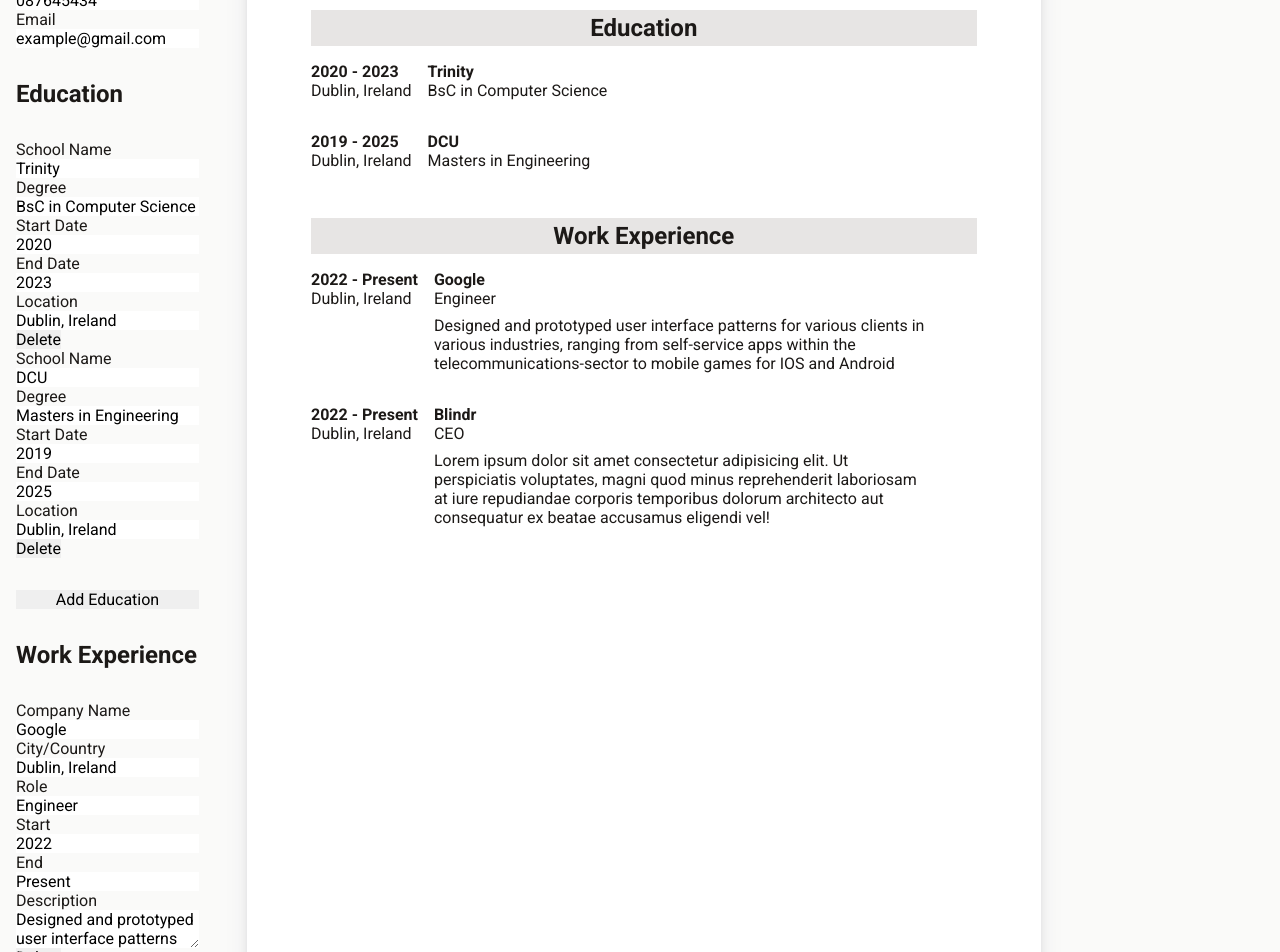
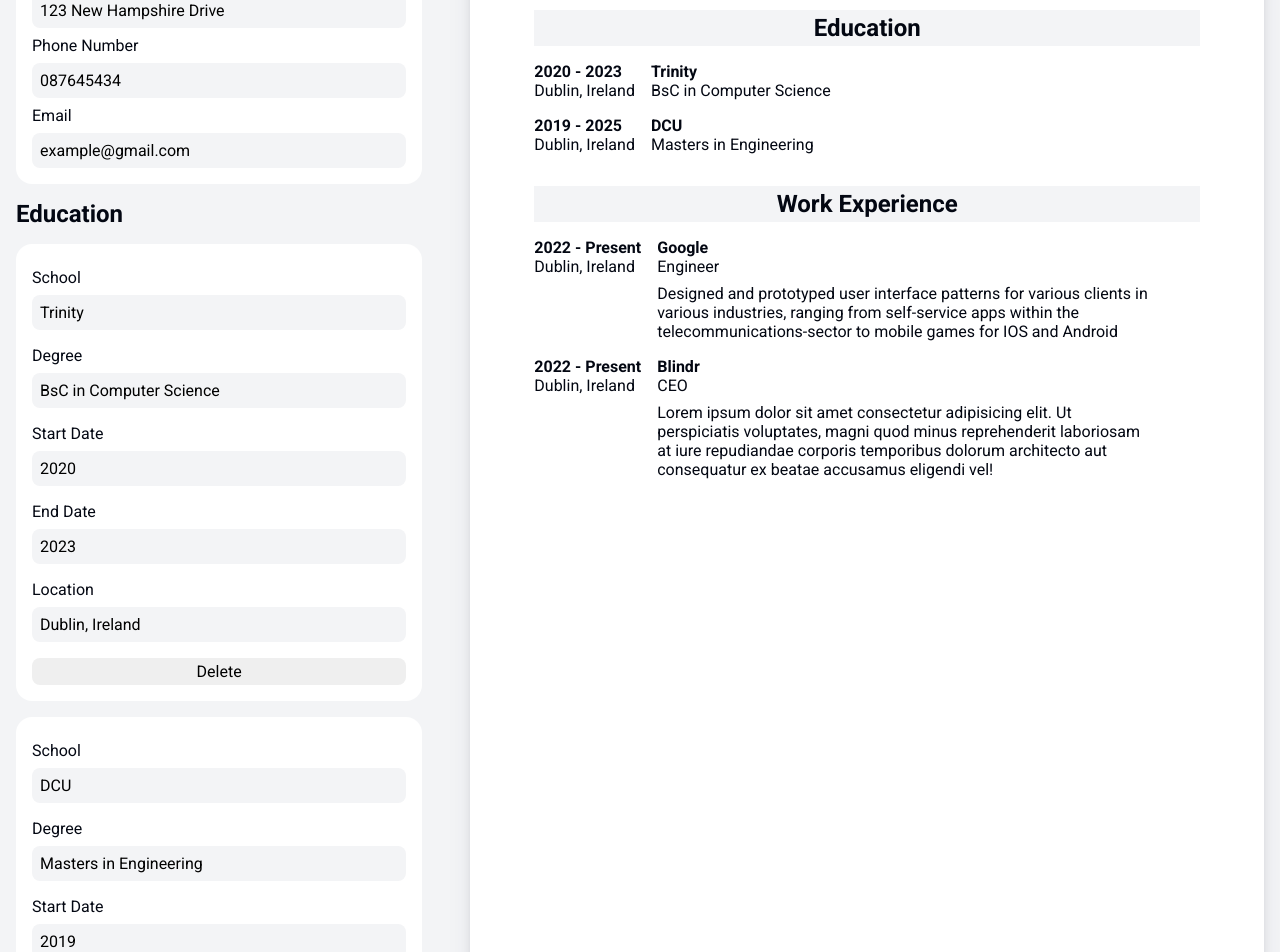
Before and after one commit to Tom-Pierce/cv-builder, a React (Vite) app: page / in a window 1280 px wide. Shown: the part 180-1132 px from the top of the page. Built offline with nearby package versions, Linux system fonts and the light colour scheme.

Commit message:
styling for cv inputs

```diff
--- a/src/components/CvGenerator.jsx
+++ b/src/components/CvGenerator.jsx
@@ -132,17 +132,16 @@ export default function CvGenerator() {
           personalInfo={personalInfo}
           editPersonalInfo={editPersonalInfo}
         />
-        <h2 className="education-inputs-header">Education</h2>
 
         <EducationInputs
           educationList={educationList}
           editEducation={editEducation}
           removeEducation={removeEducation}
+          addEducation={addEducation}
         />
         <button className="add-education-btn" onClick={addEducation}>
           Add Education
         </button>
-        <h2 className="work-inputs-header">Work Experience</h2>
 
         <WorkInputs
           workList={workList}
--- a/src/components/EducationInputs.jsx
+++ b/src/components/EducationInputs.jsx
@@ -5,19 +5,20 @@ export default function EducationInputs({
 }) {
   return (
     <>
-      <ul className="education-details-section">
+      <h2 className="education-inputs-header">Education</h2>
+      <ul className="education-inputs-section">
         {educationList.map((educationObj) => {
           return (
             <li key={educationObj.id}>
               <form action="" method="POST" className="education-details-form">
-                <label htmlFor={"school-name-input-" + educationObj.id}>
-                  School Name
+                <label htmlFor={"education-name-input-" + educationObj.id}>
+                  School
                 </label>
                 <input
                   type="text"
-                  className="school-name-input"
-                  id={"school-name-input-" + educationObj.id}
-                  placeholder="School Name"
+                  className="education-name-input"
+                  id={"education-name-input-" + educationObj.id}
+                  placeholder="education Name"
                   value={educationObj.name}
                   onChange={(event) => {
                     editEducation(educationObj.id, event, "name");
@@ -62,20 +63,19 @@ export default function EducationInputs({
                     editEducation(educationObj.id, event, "end");
                   }}
                 />
-                <label htmlFor={"school-location-input-" + educationObj.id}>
+                <label htmlFor={"education-location-input-" + educationObj.id}>
                   Location
                 </label>
                 <input
                   type="text"
-                  className="school-location-input"
-                  id={"school-location-input-" + educationObj.id}
+                  className="education-location-input"
+                  id={"education-location-input-" + educationObj.id}
                   placeholder="Location"
                   value={educationObj.location}
                   onChange={(event) => {
                     editEducation(educationObj.id, event, "location");
                   }}
                 />
-              </form>
                 <button
                   type="button"
                   className="remove-education-btn"
@@ -85,6 +85,7 @@ export default function EducationInputs({
                 >
                   Delete
                 </button>
+              </form>
             </li>
           );
         })}
--- a/src/components/PersonalInfoInputs.jsx
+++ b/src/components/PersonalInfoInputs.jsx
@@ -1,7 +1,8 @@
 export default function PersonalInfoInputs({ personalInfo, editPersonalInfo }) {
   return (
-    <section className="cv-inputs-section">
+    <>
       <h2 className="personal-details-header">Personal Details</h2>
+      <section className="personal-inputs-section">
         <form action="" method="POST" className="personal-details-form">
           <label htmlFor="name-input">Full Name</label>
           <input
@@ -49,5 +50,6 @@ export default function PersonalInfoInputs({ personalInfo, editPersonalInfo }) {
           />
         </form>
       </section>
+    </>
   );
 }
--- a/src/components/WorkInputs.jsx
+++ b/src/components/WorkInputs.jsx
@@ -1,6 +1,8 @@
 export default function WorkInputs({ workList, editWork, removeWork }) {
   return (
-    <ul className="work-details-section">
+    <>
+      <h2 className="work-inputs-header">Work Experience</h2>
+      <ul className="work-inputs-section">
         {workList.map((workObj) => {
           return (
             <li key={workObj.id}>
@@ -78,7 +80,6 @@ export default function WorkInputs({ workList, editWork, removeWork }) {
                     editWork(workObj.id, event, "description");
                   }}
                 />
-            </form>
                 <button
                   type="button"
                   className="remove-education-btn"
@@ -88,9 +89,11 @@ export default function WorkInputs({ workList, editWork, removeWork }) {
                 >
                   Delete
                 </button>
+              </form>
             </li>
           );
         })}
       </ul>
+    </>
   );
 }
--- a/src/styles/Education.css
+++ b/src/styles/Education.css
@@ -1,7 +1,4 @@
-.education-details-form {
-  display: flex;
-  flex-direction: column;
-}
+/* Styling for output */
 
 .education-details {
   display: flex;
@@ -20,7 +17,6 @@
 }
 
 .education-info {
-  margin-bottom: 1rem;
   display: flex;
   gap: 1rem;
 }
@@ -33,3 +29,39 @@
 .education-start-end-dates {
   font-weight: bold;
 }
+
+/* Styling for inputs */
+.education-inputs-section {
+  display: flex;
+  flex-direction: column;
+  gap: 1rem;
+}
+
+.education-details-form {
+  display: flex;
+  flex-direction: column;
+  gap: 0.5rem;
+  background-color: white;
+  padding: 1rem;
+  border-radius: 1rem;
+}
+
+.education-details-form label {
+  margin-top: 0.5rem;
+}
+
+.remove-education-btn {
+  padding: 0.25rem;
+  border-radius: 0.5rem;
+  margin-top: 0.5rem;
+}
+
+.education-details-form input {
+  padding: 0.5rem;
+  border-radius: 0.5rem;
+}
+
+.add-education-btn {
+  padding: 0.25rem;
+  border-radius: 0.5rem;
+}
--- a/src/styles/PersonalInfo.css
+++ b/src/styles/PersonalInfo.css
@@ -1,7 +1,4 @@
-.personal-details-form {
-  display: flex;
-  flex-direction: column;
-}
+/* Styling for output */
 
 .personal-details {
   background-color: var(--header-color);
@@ -27,3 +24,22 @@
   fill: white !important;
   display: inline;
 }
+
+/* Styling for inputs */
+
+.personal-inputs-section {
+  background-color: white;
+  padding: 1rem;
+  border-radius: 1rem;
+}
+
+.personal-details-form {
+  display: flex;
+  flex-direction: column;
+  gap: 0.5rem;
+}
+
+.personal-details-form input {
+  padding: 0.5rem;
+  border-radius: 0.5rem;
+}
--- a/src/styles/Work.css
+++ b/src/styles/Work.css
@@ -1,8 +1,4 @@
-.work-details-form {
-  display: flex;
-  flex-direction: column;
-}
-
+/* Styling for output */
 .work-details {
   display: flex;
   flex-direction: column;
@@ -20,7 +16,6 @@
 }
 
 .work-info {
-  margin-bottom: 1rem;
   display: flex;
   gap: 1rem;
 }
@@ -38,3 +33,45 @@
 .work-start-end-dates {
   font-weight: 700;
 }
+
+/* Styling for inputs */
+
+.work-inputs-section {
+  display: flex;
+  flex-direction: column;
+  gap: 1rem;
+}
+
+.work-details-form {
+  display: flex;
+  flex-direction: column;
+  gap: 0.5rem;
+  background-color: white;
+  padding: 1rem;
+  border-radius: 1rem;
+}
+
+.work-details-form label {
+  margin-top: 0.5rem;
+}
+
+.remove-work-btn {
+  padding: 0.25rem;
+  border-radius: 0.5rem;
+  margin-top: 0.5rem;
+}
+
+.work-details-form input,
+.work-details-form textarea {
+  padding: 0.5rem;
+  border-radius: 0.5rem;
+}
+
+.work-details-form textarea {
+  height: 8rem;
+}
+
+.add-work-btn {
+  padding: 0.25rem;
+  border-radius: 0.5rem;
+}
--- a/src/styles/index.css
+++ b/src/styles/index.css
@@ -1,10 +1,10 @@
 @import url("https://fonts.googleapis.com/css2?family=Roboto:ital,wght@0,100;0,300;0,400;0,500;0,700;0,900;1,100;1,300;1,400;1,500;1,700;1,900&display=swap");
 
 :root {
-  --base-background: #fafaf9;
-  --header-color: #57534e;
-  --highlight-color: #e7e5e4;
-  --text-color: #1c1917;
+  --base-background: #f3f4f6;
+  --header-color: #4b5563;
+  --highlight-color: #f3f4f6;
+  --text-color: #030712;
 }
 
 body {
@@ -23,7 +23,8 @@ body {
 .cv-inputs-section {
   display: flex;
   flex-direction: column;
-  gap: 2rem;
+  gap: 1rem;
+  flex: auto;
 }
 
 .address,
@@ -32,3 +33,8 @@ body {
   display: flex;
   align-items: center;
 }
+
+input,
+textarea {
+  background-color: var(--base-background);
+}
```
Lines whose indentation alone changed are shown as unchanged.
